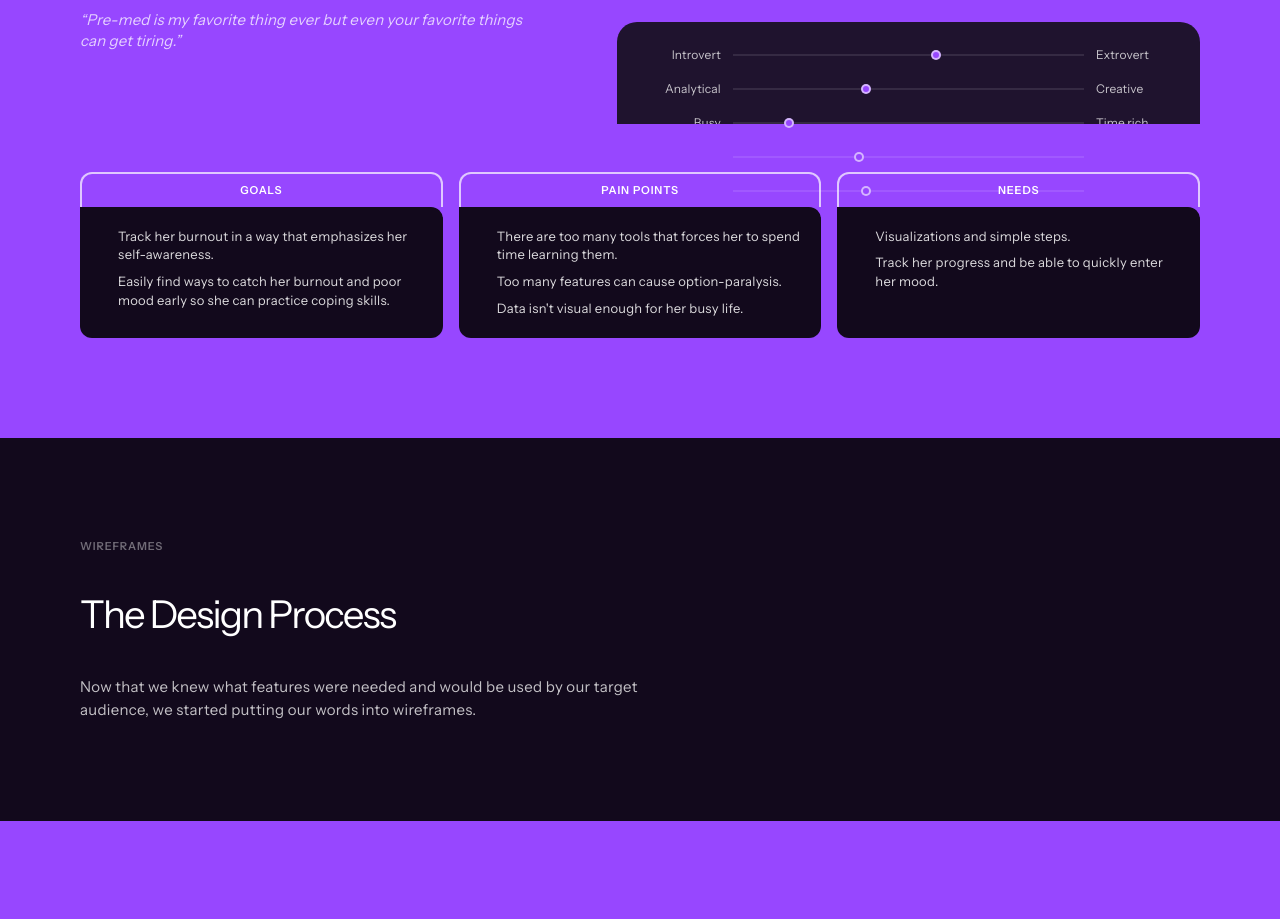
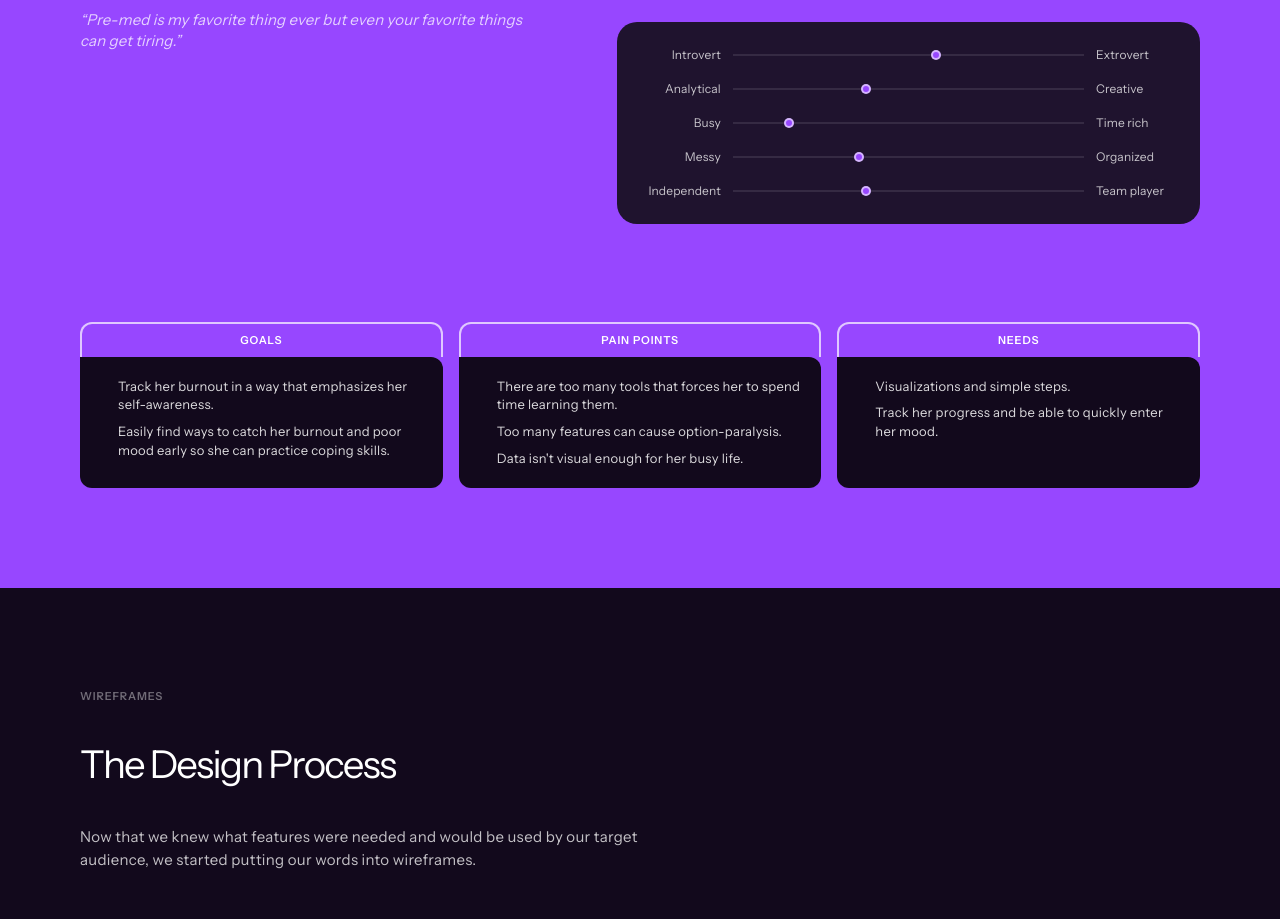
Before and after one commit to nathanwituk/portfolio, a Next.js app: page /work/haven in a window 1280 px wide. Shown: the part 7912-8831 px from the top of the page. Built offline with nearby package versions, Linux system fonts and the light colour scheme.

Commit message:
Haven: adjust PersonaDetails section offset from -200px to -50px
Co-Authored-By: Claude Sonnet 4.6 <noreply@anthropic.com>

```diff
--- a/components/haven/HavenUserPersonaDetails.tsx
+++ b/components/haven/HavenUserPersonaDetails.tsx
@@ -47,7 +47,7 @@ export default function HavenUserPersonaDetails() {
   const inView = useInView(ref, { once: true, margin: "0px 0px 80px 0px" });
 
   return (
-    <section style={{ backgroundColor: ACCENT, marginTop: "-200px" }}>
+    <section style={{ backgroundColor: ACCENT, marginTop: "-50px" }}>
       <motion.div
         ref={ref}
         variants={stagger}
```
